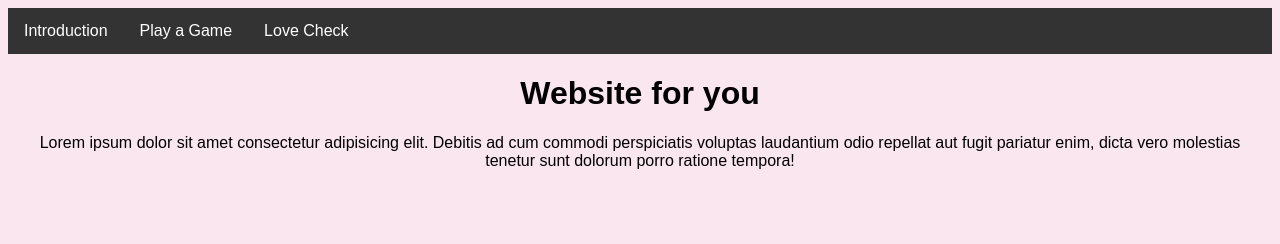
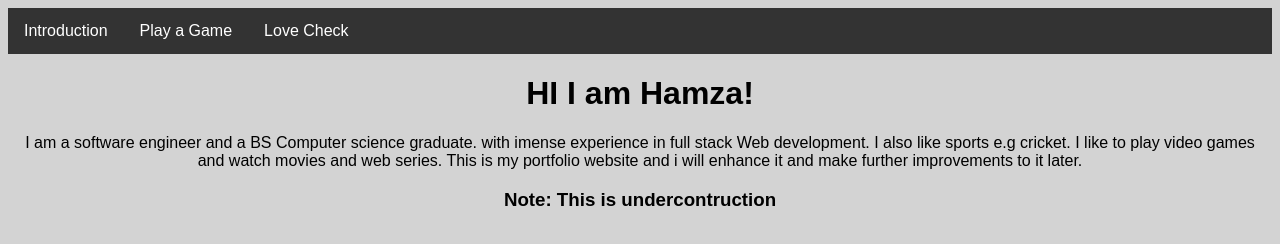
Before and after one commit to mhsa96/hamzasohailxyz, a plain HTML site: page index.html in a window 1280 px wide. Drawn offline with Linux system fonts and the light colour scheme.

Commit message:
more improvements

```diff
--- a/index.html
+++ b/index.html
@@ -9,7 +9,7 @@
       justify-content: center;
       align-items: center;
       height: 100vh;
-      background-color: #fae6ef;
+      background-color: lightgrey;
       font-family: Arial, sans-serif;
       text-align: center;
     }
@@ -116,13 +116,16 @@
 </head>
 <body>
   <ul>
-    <li><a href="">Introduction</a></li>
+    <li><a onclick="showIntro()">Introduction</a></li>
     <li><a onclick="showTicTacToe()">Play a Game</a></li>
     <li><a onclick="showLoveCheck()">Love Check</a></li>
   </ul>
   <div id="intro">
-    <h1>Website for you</h1>
-    <p>Lorem ipsum dolor sit amet consectetur adipisicing elit. Debitis ad cum commodi perspiciatis voluptas laudantium odio repellat aut fugit pariatur enim, dicta vero molestias tenetur sunt dolorum porro ratione tempora!</p>
+    <h1>HI I am Hamza!</h1>
+    <p>I am a software engineer and a BS Computer science graduate. with imense experience in full stack Web development. I also like sports e.g cricket. I like to play video games and watch movies and web series.
+      This is my portfolio website and i will enhance it and make further improvements to it later.
+    </p>
+    <h3><b>Note:</b> This is undercontruction</h3>
   </div>
   <button id="love" onclick="alert('If you love me then I love you toooo!!')" class="d-none">Do you love me?</button>
   <!-- Tic Tac Toe Game -->
```
